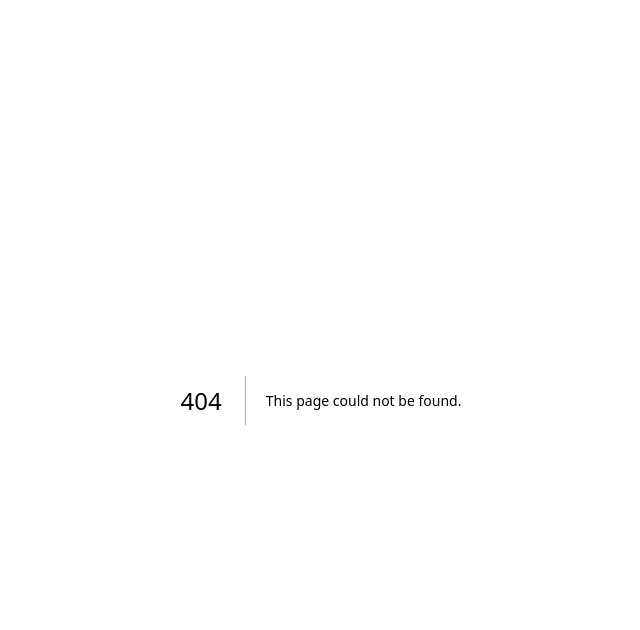
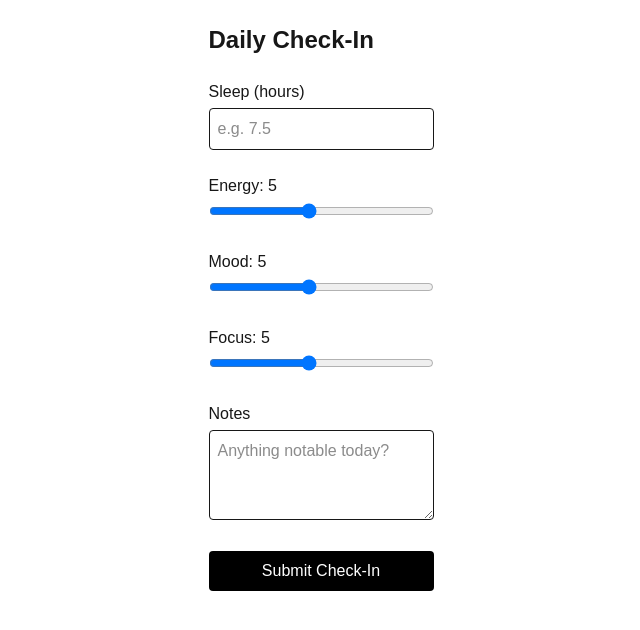
Before and after one commit to austinzhang323/habit-lab, a Next.js app: page /check-in in a window 1280 px wide. Before the commit this address had no page. Shown: the top 630 px of the page, without its empty margins (319-959 px from the left). Built offline with nearby package versions, Linux system fonts and the light colour scheme.

Commit message:
feat: add check-in and dashboard pages

```diff
--- /dev/null
+++ b/src/app/api/checkins/route.ts
@@ -0,0 +1,30 @@
+import { NextResponse } from "next/server";
+
+// temporary in-memory store
+let checkins: any[] = [];
+
+export async function POST(req: Request) {
+  try {
+    const body = await req.json();
+
+    const newCheckin = {
+      id: Date.now(),
+      ...body,
+      createdAt: new Date(),
+    };
+
+    checkins.push(newCheckin);
+
+    return NextResponse.json({ success: true, data: newCheckin });
+  } catch (error) {
+    return NextResponse.json(
+      { success: false, error: "Invalid request" },
+      { status: 400 }
+    );
+  }
+}
+
+// optional: GET to verify data
+export async function GET() {
+  return NextResponse.json({ data: checkins });
+}
--- /dev/null
+++ b/src/app/check-in/page.tsx
@@ -0,0 +1,157 @@
+"use client";
+
+import { useState } from "react";
+
+export default function CheckInPage() {
+  const [form, setForm] = useState({
+    sleepHours: "",
+    energy: 5,
+    mood: 5,
+    focus: 5,
+    notes: "",
+  });
+
+  const handleChange = (e: React.ChangeEvent<HTMLInputElement | HTMLTextAreaElement>) => {
+    const { name, value } = e.target;
+    setForm((prev) => ({
+      ...prev,
+      [name]: value,
+    }));
+  };
+
+  const handleSliderChange = (name: string, value: number) => {
+    setForm((prev) => ({
+      ...prev,
+      [name]: value,
+    }));
+  };
+
+  const handleSubmit = async (e: React.FormEvent) => {
+    e.preventDefault();
+
+    try {
+        const res = await fetch("/api/checkins", {
+        method: "POST",
+        headers: {
+            "Content-Type": "application/json",
+        },
+        body: JSON.stringify(form),
+        });
+
+        const data = await res.json();
+
+        if (!res.ok) throw new Error(data.error || "Something went wrong");
+
+        console.log("Saved:", data);
+
+        // reset form
+        setForm({
+        sleepHours: "",
+        energy: 5,
+        mood: 5,
+        focus: 5,
+        notes: "",
+        });
+
+        alert("Check-in saved!");
+    } catch (err) {
+        console.error(err);
+        alert("Failed to save check-in");
+    }
+    };
+
+
+  return (
+    <div className="max-w-xl mx-auto p-6">
+      <h1 className="text-2xl font-bold mb-6">Daily Check-In</h1>
+
+      <form onSubmit={handleSubmit} className="space-y-6">
+
+        {/* Sleep */}
+        <div>
+          <label className="block font-medium mb-1">Sleep (hours)</label>
+          <input
+            type="number"
+            name="sleepHours"
+            value={form.sleepHours}
+            onChange={handleChange}
+            className="w-full border rounded p-2"
+            placeholder="e.g. 7.5"
+          />
+        </div>
+
+        {/* Energy */}
+        <div>
+          <label className="block font-medium mb-1">
+            Energy: {form.energy}
+          </label>
+          <input
+            type="range"
+            min="1"
+            max="10"
+            value={form.energy}
+            onChange={(e) =>
+              handleSliderChange("energy", Number(e.target.value))
+            }
+            className="w-full"
+          />
+        </div>
+
+        {/* Mood */}
+        <div>
+          <label className="block font-medium mb-1">
+            Mood: {form.mood}
+          </label>
+          <input
+            type="range"
+            min="1"
+            max="10"
+            value={form.mood}
+            onChange={(e) =>
+              handleSliderChange("mood", Number(e.target.value))
+            }
+            className="w-full"
+          />
+        </div>
+
+        {/* Focus */}
+        <div>
+          <label className="block font-medium mb-1">
+            Focus: {form.focus}
+          </label>
+          <input
+            type="range"
+            min="1"
+            max="10"
+            value={form.focus}
+            onChange={(e) =>
+              handleSliderChange("focus", Number(e.target.value))
+            }
+            className="w-full"
+          />
+        </div>
+
+        {/* Notes */}
+        <div>
+          <label className="block font-medium mb-1">Notes</label>
+          <textarea
+            name="notes"
+            value={form.notes}
+            onChange={handleChange}
+            className="w-full border rounded p-2"
+            rows={3}
+            placeholder="Anything notable today?"
+          />
+        </div>
+
+        {/* Submit */}
+        <button
+          type="submit"
+          className="w-full bg-black text-white py-2 rounded hover:opacity-90"
+        >
+          Submit Check-In
+        </button>
+      </form>
+    </div>
+  );
+}
--- /dev/null
+++ b/src/app/dashboard/page.tsx
@@ -0,0 +1,75 @@
+"use client";
+
+import { useEffect, useState } from "react";
+
+type Checkin = {
+  id: number;
+  sleepHours: string;
+  energy: number;
+  mood: number;
+  focus: number;
+  notes: string;
+  createdAt: string;
+};
+
+export default function DashboardPage() {
+  const [checkins, setCheckins] = useState<Checkin[]>([]);
+  const [loading, setLoading] = useState(true);
+
+  useEffect(() => {
+    const fetchCheckins = async () => {
+      try {
+        const res = await fetch("/api/checkins");
+        const data = await res.json();
+
+        setCheckins((data.data || []).reverse());
+      } catch (err) {
+        console.error("Failed to fetch check-ins", err);
+      } finally {
+        setLoading(false);
+      }
+    };
+
+    fetchCheckins();
+  }, []);
+
+  if (loading) {
+    return <div className="p-6">Loading...</div>;
+  }
+
+  return (
+    <div className="max-w-3xl mx-auto p-6">
+      <h1 className="text-2xl font-bold mb-6">Dashboard</h1>
+
+      {checkins.length === 0 ? (
+        <p className="text-gray-500">No check-ins yet.</p>
+      ) : (
+        <div className="space-y-4">
+          {checkins.map((c) => (
+            <div
+              key={c.id}
+              className="border rounded p-4 shadow-sm bg-white"
+            >
+              <div className="text-sm text-gray-500 mb-2">
+                {new Date(c.createdAt).toLocaleString()}
+              </div>
+
+              <div className="grid grid-cols-2 gap-2">
+                <p>😴 Sleep: {c.sleepHours} hrs</p>
+                <p>⚡ Energy: {c.energy}</p>
+                <p>😊 Mood: {c.mood}</p>
+                <p>🎯 Focus: {c.focus}</p>
+              </div>
+
+              {c.notes && (
+                <p className="mt-2 text-gray-700">
+                  📝 {c.notes}
+                </p>
+              )}
+            </div>
+          ))}
+        </div>
+      )}
+    </div>
+  );
+}
```
Also changed, not shown: package.json (+6 -1 lines), 2 other files (tests, documents, lock files or other folders).
